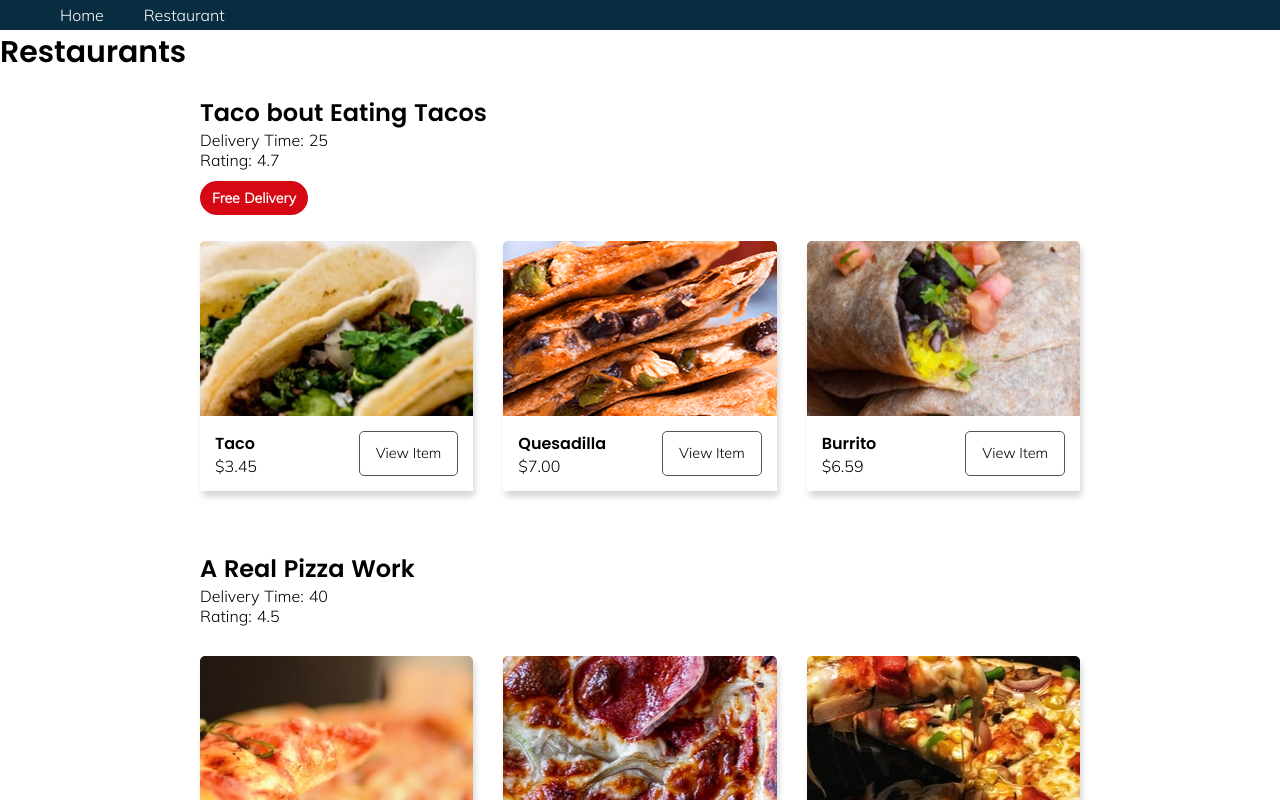
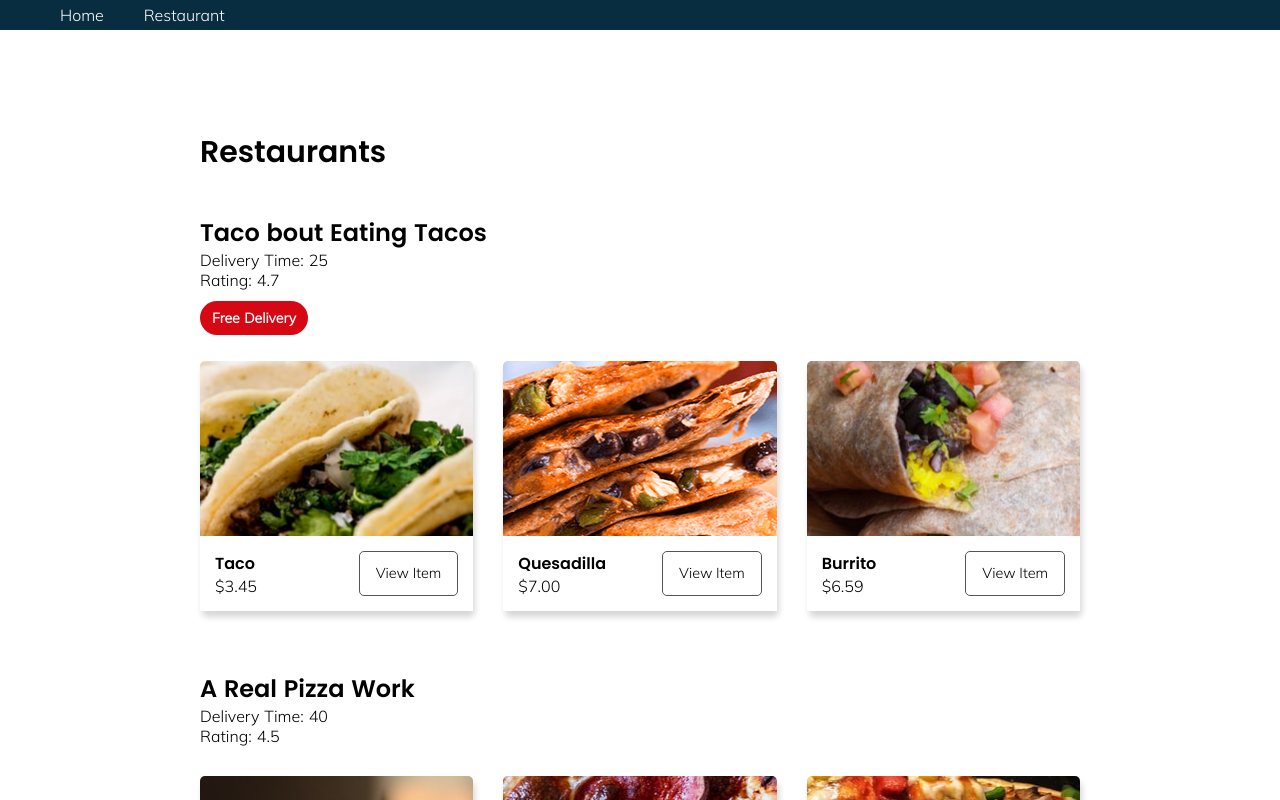
Before and after one commit to Mostakimul/food-app, a Nuxt app: page /restaurant in a window 1280 px wide. Shown: the top 800 px of the page. Built offline with nearby package versions, Linux system fonts and the light colour scheme.

Commit message:
restaurant page added

```diff
--- a/pages/restaurant.vue
+++ b/pages/restaurant.vue
@@ -1,6 +1,8 @@
 <template>
   <main class="container restaurant">
-    <h1>Restaurants</h1>
+    <div class="restaurantheading">
+      <h1>Restaurants</h1>
+    </div>
     <TheResturantInfo />
   </main>
 </template>
```
Also changed, not shown: 1 other file (tests, documents, lock files or other folders).
